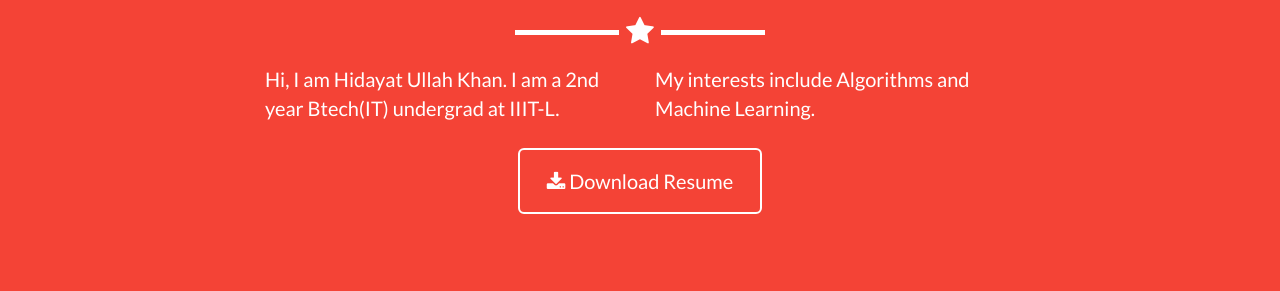
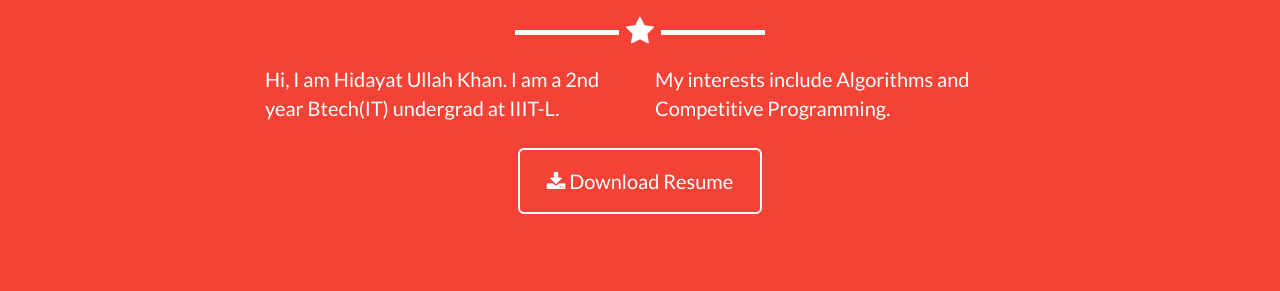
Before and after one commit to masterchef2209/masterchef2209.github.io, a Jekyll site: the page built from index.html, in a window 1280 px wide and 900 px high, scrolled down 2238 px. Shown: the part 193-484 px from the top of the window. Built offline with Jekyll 4.4.1, drawn with Linux system fonts in a browser that asks for light colours.

Commit message:
added OOMProject

```diff
--- a/_includes/about.html
+++ b/_includes/about.html
@@ -13,7 +13,7 @@
                     <p>Hi, I am Hidayat Ullah Khan. I am a 2nd year Btech(IT) undergrad at IIIT-L.</p>
                 </div>
                 <div class="col-lg-4">
-                    <p>My interests include Algorithms and Machine Learning. </p>
+                    <p>My interests include Algorithms and Competitive Programming. </p>
                 </div>
                 <div class="col-lg-8 col-lg-offset-2 text-center">
                     <a href="" class="btn btn-lg btn-outline">
--- a/_includes/modals.html
+++ b/_includes/modals.html
@@ -32,7 +32,7 @@
                                     </li>
                                 {% endif %}
                                 {% if post.category %}
-                                    <li>Service:
+                                    <li>Tags:
                                         <strong><a href="http://startbootstrap.com">{{ post.category }}</a>
                                         </strong>
                                     </li>
```
